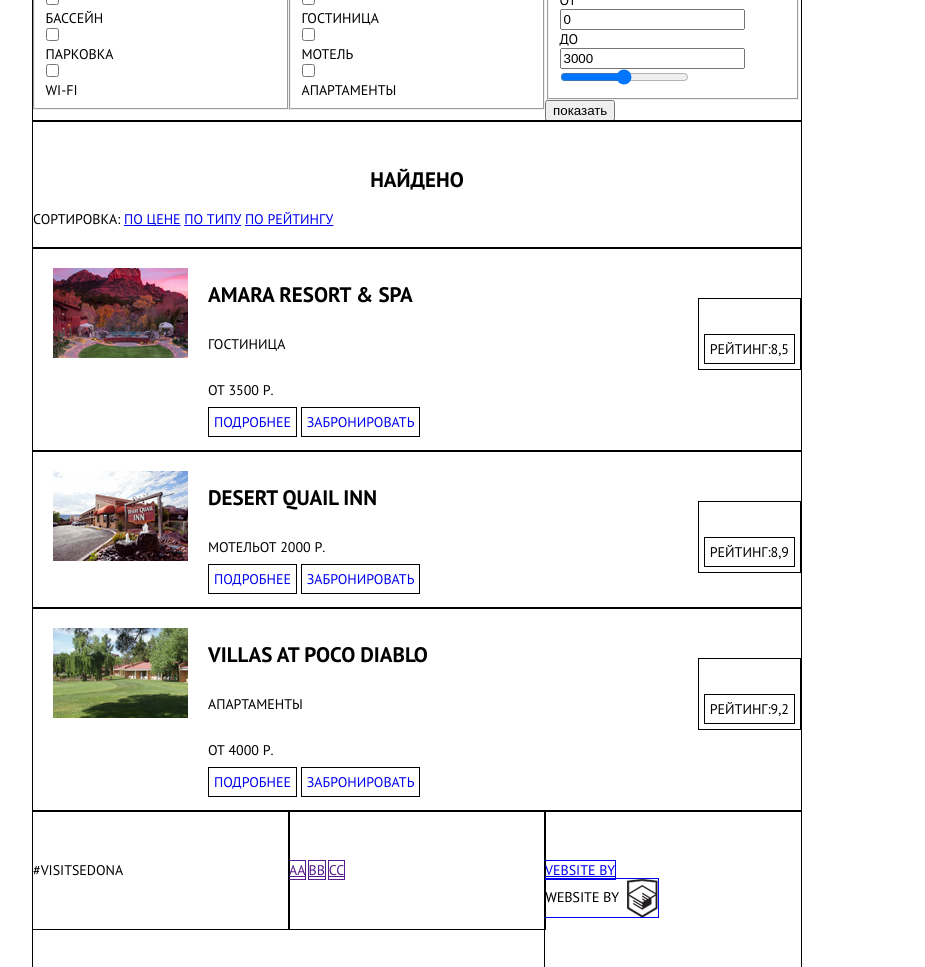
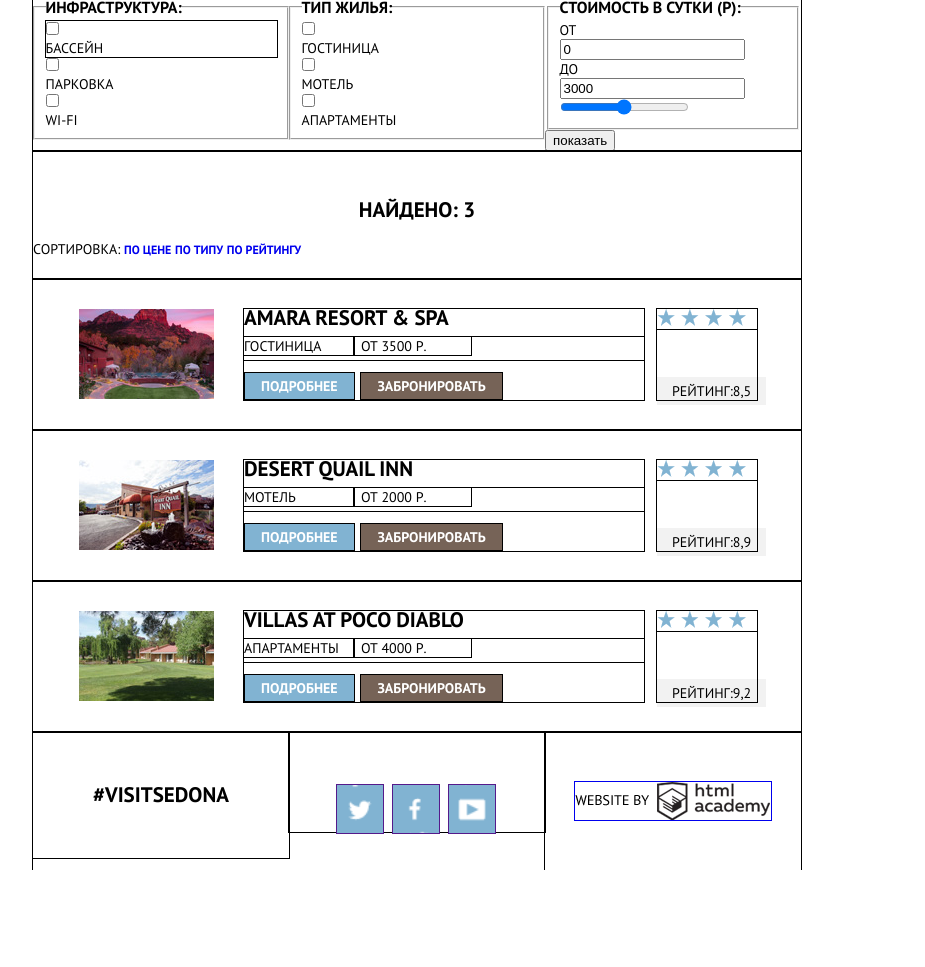
Before and after one commit to Denis1987/422397-sedona, a plain HTML site: page inner.html in a window 1280 px wide. Shown: the part 86-1053 px from the top of the page, without its empty margins (223-1148 px from the left). After the commit the page ends 956 px from the top, so only its background shows below. Drawn offline with Linux system fonts and the light colour scheme.

Commit message:
есть вопросы
попробовал кинуть на дно в intro эту рамку но не получилось

```diff
--- a/css/style.css
+++ b/css/style.css
@@ -8,6 +8,10 @@
     margin: 0;
     padding: 0;
     text-transform: uppercase;
+}
+html {
+    margin: 0;
+    padding: 0;
 }
 
 .everything {
@@ -29,6 +33,7 @@
 h2 {
     font-size: 21px;
 }
+
 .main-header {
     width: 100%;
 }
@@ -36,8 +41,6 @@
 .top-menu {
     width: 100%;
     outline: 1px solid;
-    padding-left: 6%;
-    padding-right: 6%;
 }
 
 img {
@@ -50,6 +53,8 @@
     list-style: none;
     outline: 1px solid;
     font-size: 0;
+    padding-left: 6%;
+    padding-right: 6%;
 }
 
 .top-menu li {
@@ -61,7 +66,16 @@
     padding-top: 18px;
     padding-bottom: 18px;
     font-size: 14px;
+    font-weight: bold;
     vertical-align: top;
+}
+
+.top-menu li:last-child {
+    text-align: right;
+}
+
+.top-menu li:first-child {
+    text-align: left;
 }
 
 .top-menu .center {
@@ -70,7 +84,6 @@
     outline: 1px solid;
     padding-top: 0;
     padding-bottom: 0;
-    width: 9%
 }
 
 .top-menu img {
@@ -83,7 +96,11 @@
     text-align: center;
     outline: 1px solid;
     color: black;
-    width: 100%;
+}
+
+.top-menu .center a {
+    position: absolute;
+    left: 606px;
 }
 
 .intro {
@@ -99,13 +116,21 @@
     outline: 1px solid;
 }
 
-.frame {
+/**.frame {
     display: inline-block;
     width: 768px;
     height: 40px;
     background-image: url(../img/frame.png);
     vertical-align: bottom;
     outline: 1px solid;
+    margin-top: 48px;**/
+}
+.intro::after {
+    background-image: url(../img/frame.png);
+    display: inline-block;
+    width: 768px;
+    height: 40px;
+    vertical-align: bottom;
     margin-top: 48px;
 }
 
@@ -115,7 +140,6 @@
     width: 100%;
     padding-top: 30px;
     clear: both;
-
 }
 
 .info .headline {
@@ -174,7 +198,7 @@
     display: block;
     float: left;
     padding-top: 19px;
-        box-sizing: content-box;
+    box-sizing: content-box;
     color: white;
 }
 
@@ -183,6 +207,7 @@
     width: 100%;
     text-align: center;
 }
+
 .info-side p {
     padding-top: 14px;
 }
@@ -202,7 +227,7 @@
 .available .options {
     outline: 1px solid;
     width: 33.33%;
-       float: left;
+    float: left;
 }
 
 .search {
@@ -280,6 +305,7 @@
     width: 100%;
     text-align: center;
 }
+
 .options::before {
     display: block;
     margin-left: auto;
@@ -309,7 +335,6 @@
     display: none;
 }
 
-
 .subtitle {
     display: block;
     width: 100%;
@@ -319,10 +344,12 @@
 
 .suggestion {
     outline: 1px solid;
-    width: 100%;
-    display: block;
-    padding-top: 20px;
-    padding-bottom: 20px;
+       display: block;
+    padding-left: 46px;
+    padding-right: 44px;
+    padding-top: 30px;
+    padding-bottom: 30px;
+    width: 678px;
 }
 
 .bridge_foto {
@@ -343,35 +370,75 @@
 .suggestion-item {
     float: left;
     display: inline-block;
-    margin-left: 20px;
+    width: 400px;
+    outline: 1px solid;
 }
 
 .suggestion img {
     float: left;
-    margin-left: 20px;
+    margin-right: 30px;
+
+}
+.descriptive h2 {
+    margin: 0;
+    width: 300px;
+    margin-bottom: 10px;
 }
 
 .rating {
-    border: 1px solid black;
-    padding: 5px;
+
+    padding-bottom: 5px;
+    padding-top: 5px;
+    padding-left: 15px;
+    padding-right: 15px;
+
+    background-color: #F2F2F2;
+}
+.rating_stars {
     float: right;
-    margin-top: 30px;
+    outline: 1px solid;
+    width: 100px;
+
+}
+.stars {
+    display: block;
+    width: 100%;
+    height: 20px;
+    outline: 1px solid;
+    background-image: url(../img/4stars.png);
+    background-repeat: no-repeat;
+   margin-bottom: 53px;
 }
 
+
 .paragraphs {
-    width: 140px;
-    display: inline-block;
-    font-size: 0;
+        display: inline-block;
+    font-size: 0;outline: 1px solid;
+    width: 400px;
+
 }
 
 .paragraphs p {
+    width: 110px;
+    outline: 1px solid;
     font-size: 14px;
     display: inline-block;
+    margin: 0;
 }
+.paragraphs p:last-child {
+    padding-left: 7px;
+}
+
+.details {
+    padding-top: 12px;
+}
+
+
 
 .details a {
     border: 1px solid black;
-    padding: 5px;
+    padding-bottom: 4px;
+    padding-top: 4px;
     text-decoration: none;
 }
 
@@ -379,14 +446,17 @@
     display: block;
 }
 
-
 .academy {
     display: block;
-    width: 113px;
+    width: 196px;
     height: 38px;
     outline: 1px solid;
     /** background-repeat: no-repeat;**/
     background-image: url(../img/logo_bottom.png);
+    background-repeat: no-repeat;
+    margin-left: auto;
+    margin-right: auto;
+
 }
 
 .available_bottom {
@@ -423,3 +493,50 @@
     background-size: 40px;
     background-position: 3px -65px;
 }
+
+.fieldset {
+    margin-top: 30px;
+}
+
+.fieldset legend {
+    font-weight: bold;
+    font-size: 16px;
+}
+
+.fieldset .pool {
+    outline: 1px solid;
+}
+
+.detailed {
+    font-weight: bold;
+    color: white;
+    background-color: #81B3D2;
+    display: inline-block;
+    padding-left: 16px;
+    padding-right: 16px;
+    /*вот здесь и ниже сделал padding но не сработало*/
+}
+
+.book {
+    font-weight: bold;
+    color: white;
+    background-color: #766357;
+    padding-left: 16px;
+    padding-right: 16px;
+    display: inline-block;
+    margin-left: 2px;
+}
+
+.sorting a {
+    font-weight: bold;
+    font-size: 12px;
+    text-decoration: none;
+}
+.visit {
+    font-size: 21px;
+    line-height: 26px;
+    font-weight: bold;
+    text-align: center;
+    width: 100%;
+
+}
--- a/inner.html
+++ b/inner.html
@@ -7,7 +7,7 @@
     <link href="css/normalize.css" rel="stylesheet">
     <link href="css/style.css" rel="stylesheet" type="text/css">
     <link href="https://fonts.googleapis.com/css?family=PT+Sans:400,700&amp;subset=cyrillic" rel="stylesheet">
-    </head>
+</head>
 
 <body>
 
@@ -21,7 +21,7 @@
                     <li><a href="#">информация</a></li>
                     <li><a href="#">фото и видео</a></li>
                     <li class="center">
-                        <a href="index.html"><img src="img/logo.png" alt="logo"></a>
+                        <a href="#"><img src="img/logo_border.png" alt="logo"></a>
                     </li>
                     <li><a href="#">карта штата</a></li>
                     <li><a href="inner.html">гостиницы</a></li>
@@ -46,10 +46,10 @@
                         <fieldset class="fieldset">
 
                             <legend>инфраструктура:</legend>
-
-                            <input type="checkbox" name="pool" id="pool">
-                            <label for="pool">бассейн</label>
-
+                            <div class="pool">
+                                <input type="checkbox" name="pool" id="pool">
+                                <label for="pool">бассейн</label>
+                            </div>
                             <input type="checkbox" name="parking" id="parking">
                             <label for="parking">парковка</label>
 
@@ -75,7 +75,7 @@
                         </fieldset>
 
 
-                       <div class="fieldset" >
+                        <div class="fieldset">
                             <fieldset>
 
                                 <legend>стоимость в сутки (р):</legend>
@@ -100,7 +100,7 @@
 
             <section class="result">
 
-                <h2 class="subtitle">найдено</h2>
+                <h2 class="subtitle">найдено: 3</h2>
 
                 <div class="together">
 
@@ -143,7 +143,7 @@
                         </div>
                     </div>
 
-                    <div class="rating">
+                    <div class="rating_stars">
                         <div class="stars"></div>
                         <span class="rating">рейтинг:8,5</span>
                     </div>
@@ -166,7 +166,7 @@
                     </div>
 
 
-                    <div class="rating">
+                    <div class="rating_stars">
                         <div class="stars"></div>
                         <span class="rating">рейтинг:8,9</span>
                     </div>
@@ -189,7 +189,7 @@
                     </div>
 
 
-                    <div class="rating">
+                    <div class="rating_stars">
                         <div class="stars"></div>
                         <span class="rating">рейтинг:9,2</span>
                     </div>
@@ -201,20 +201,24 @@
 
         <footer class="clearfix">
 
-            <div class="bottom">#visitsedona</div>
+            <div class="bottom"><div class="visit">#visitsedona</div></div>
 
             <div class="bottom">
-                <a href="" class="">aa</a>
-                <a href="" class="">bb</a>
-                <a href="" class="">cc</a>
+                <div class="bottom_sprite">
+                    <a href="" class="sprite twitter"></a>
+                    <a href="" class="sprite facebook"></a>
+                    <a href="" class="sprite youtube"></a>
+                </div>
             </div>
 
             <div class="bottom">
-                <a href="#">vebsite by <div class="academy"></div></a>
+                <a href="#">
+                    <div class="academy"></div>
+                </a>
             </div>
 
+        </footer>
 
-        </footer>
 
     </section>
 
```
Also changed, not shown: index.html (+3 -3 lines), img/2stars.png (added), img/3stars.png (added), img/4stars.png (added), img/logo_border.png (renamed from img/Layer 60.png).
